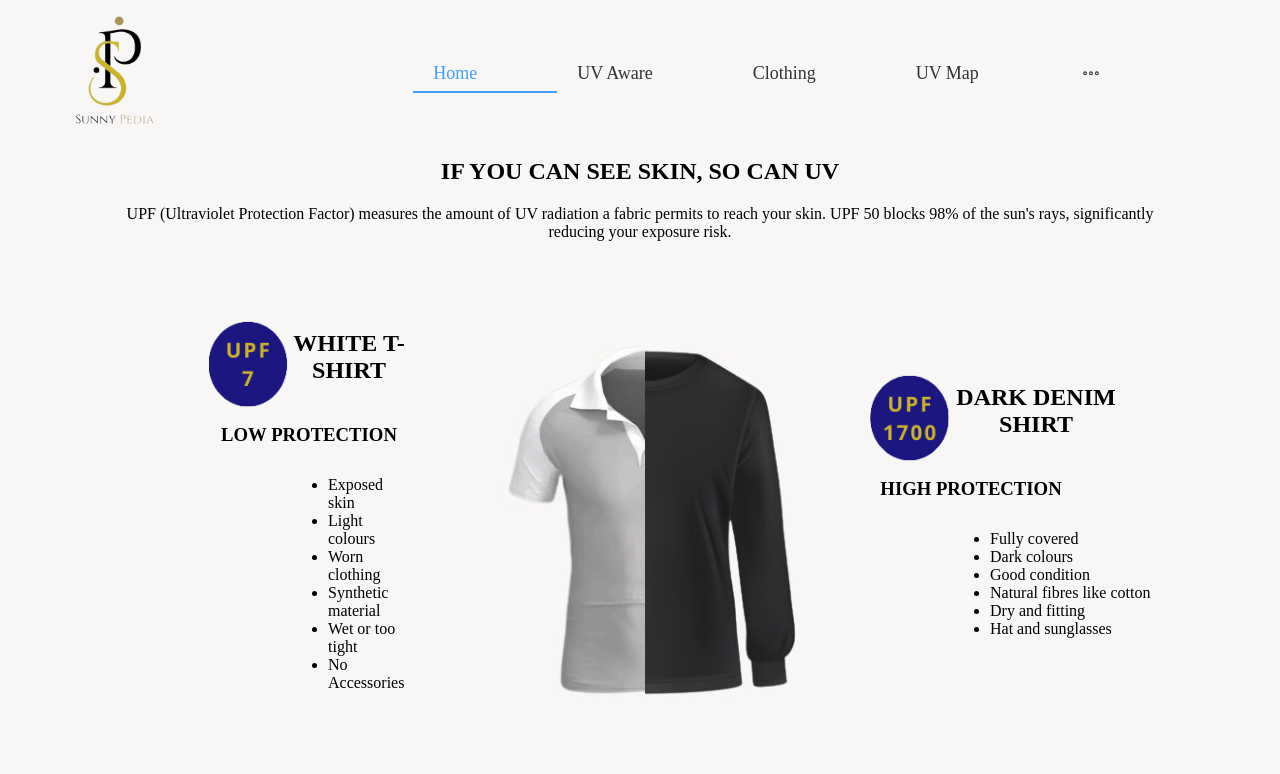
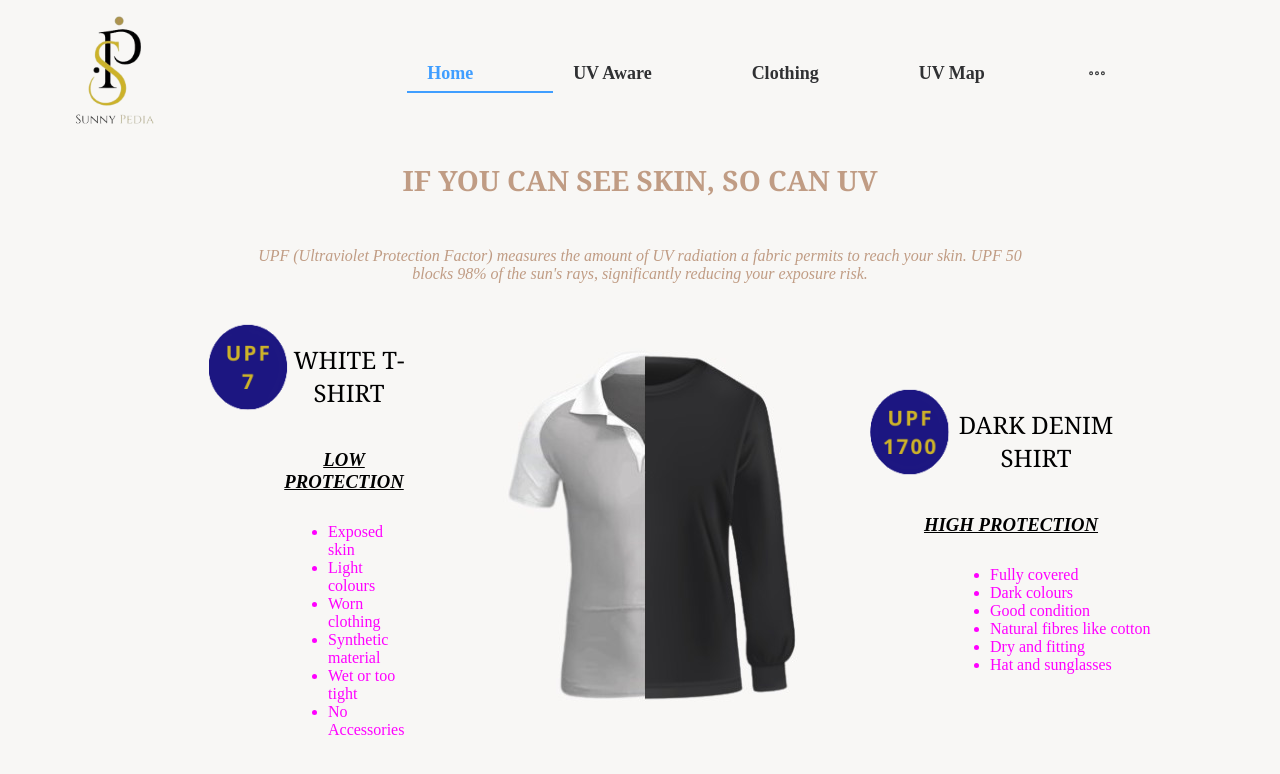
Before and after one commit to Eatgrilledfish/Sunnypedia, a Vue app in the folder Front/: page /clothing in a window 1280 px wide. Shown: the top 774 px of the page. Built offline with nearby package versions, Linux system fonts and the light colour scheme.

Commit message:
Font and UI for whole website

```diff
--- a/Front/src/App.vue
+++ b/Front/src/App.vue
@@ -65,6 +65,8 @@ export default {
 .el-menu-item {
   font-size: 18px;
   padding-right: 80px;
+  font-family: "Papyrus";
+  font-weight: 700;
 }
 
 .pediabg {
--- a/Front/src/components/Home.vue
+++ b/Front/src/components/Home.vue
@@ -86,6 +86,7 @@ export default {
   align-items: center; /* 垂直居中文本 */
   justify-content: center; /* 水平居中文本 */
   position: relative; /* 为了绝对定位文本覆盖层 */
+  margin-left: 70px;
 }
 
 .text-overlay {
@@ -95,14 +96,24 @@ export default {
   transform: translate(-50%, -50%);
   width: 80%; /* 根据需要调整宽度 */
   color: black;
-  padding-left: 500px;
+  padding-left: 400px;
+  font-family: "Papyrus";
+  font-weight: 700;
+  line-height: 40px;
+  font-size: 20px;
+
 }
 
 
 .overlay-heading {
-  font-size: 24px; /* 标题大小 */
-  margin-bottom: 10px; /* 标题和段落之间的间距 */
-  margin-top: -40px; /* 向上移动标题 */
+  margin-bottom: 40px; /* 标题和段落之间的间距 */
+  margin-top: -20px; /* 向上移动标题 */
+  font-family: "Papyrus";
+  font-size: 40px;
+  font-style: normal;
+  font-variant: normal;
+  font-weight: 700;
+  line-height: 45px;
 }
 
 .carousel-content {
@@ -137,6 +148,8 @@ export default {
   text-align: center; /* 确保文本在其容器中居中 */
   flex: 1 0 40%; /* 根据需要调整宽度和基础设置 */
   padding: 20px; /* 添加一些内边距，根据需要调整 */
+  color: #c09c84; /* 设置文本颜色 */
+  font-style: italic; /* 使文本倾斜 */
 
 }
 
--- a/Front/src/components/SunscreenCalculator.vue
+++ b/Front/src/components/SunscreenCalculator.vue
@@ -6,13 +6,13 @@
       <div style="flex: 1; margin-left: 300px;"> <!-- 根据需要调整边距 -->
         <img :src="sunOutlineImageUrl" alt="Description Image" style="width: 100%; max-width: 200px; height: auto;">
       </div>
-      <div style="flex: 3;margin-right: 200px;">
+      <div style="flex: 3;margin-right: 200px; font-family: Rockwell; font-size: 20px;color: #c09c84; /* 设置文本颜色 */ font-style: italic; /* 使文本倾斜 */">
         <p>Worrying if you've been applying enough sunscreen? Sit back and leave the heavy math to us.</p>
         <p>SunnyPedia's new Sunscreen Calculator highly customised formula can tell you exactly how much YOU need! Give it a spin!</p>
       </div>
     </div>
 
-    <h1 style="margin-left: 330px;">User Profile</h1>
+    <h1 style="margin-left: 330px; color: #c09c84; text-decoration: underline;">User Profile</h1>
 
 
     <div style="display: flex; align-items: flex-start;">
--- a/Front/src/components/UvaAware.vue
+++ b/Front/src/components/UvaAware.vue
@@ -7,20 +7,20 @@
     <div class="content-wrapper">
       <img :src="item.image" :alt="`Image ${index + 1}`" class="image">
       <h2>{{ item.heading1 }}</h2>
-      <p>{{ item.text1 }}</p>
+      <p1>{{ item.text1 }}</p1>
     </div>
     <div class="subheading" v-if="item.heading2">
       <h3>{{ item.heading2 }}</h3>
     </div>
-    <p>{{ item.text2 }}</p>
+    <p2>{{ item.text2 }}</p2>
   </div>
     <div class="wrap-column">
       <div class="echart-container" ref="echartDom"></div>
       <div class="chart-description">
         <h2>{{ chartDescription.heading }}</h2>
-        <p>{{ chartDescription.text }}</p>
+        <p1>{{ chartDescription.text }}</p1>
         <h3>{{ chartDescription.heading2 }}</h3>
-        <p>{{ chartDescription.text2 }}</p>
+        <p2>{{ chartDescription.text2 }}</p2>
       </div>
   </div>
 </div>
@@ -131,28 +131,50 @@ export default {
   margin: 10px;
   text-align: left;
   align-items: flex-start;
+  margin-left: 30px;
+
 }
-.content-wrapper, .subheading {
+.content-wrapper {
   width: 100%; /* 确保包裹元素占满列的宽度 */
+
+  font-size: 15px;
+
+  font-variant: normal;
+  font-weight: 400;
+  line-height: 21.4286px;
 }
+
 .column h2 {
   text-align: center;
+
+   font-size: 24px; font-style: normal; font-variant: small-caps; font-weight: 700; line-height: 26.4px;color: #c09c84; font-family: Rockwell;
 }
+.column p1{
+
+  font-family: Rockwell;font-size: 15px; font-style: light; font-style: italic;  font-weight: 500; line-height: 26.4px;
+}
+.column p2{
+
+  font-family: Rockwell;font-size: 15px; font-style: light; font-weight: 500; line-height: 26.4px;
+}
+
+
 .image {
-  max-width: 500px;
-  height: 330px; /* 或你希望的固定高度 */
+  max-width: 450px;
+  height: 300px; /* 或你希望的固定高度 */
+
 
 }
 .column h3 {
   align-items: flex-start;
-}
-h2, h3 {
-  margin: 10px 0;
+   font-size: 20px; font-style: normal; font-weight: 700; line-height: 26.4px;text-decoration: underline;
+
 }
 
 .chart-description h2 {
   text-align: center;
-  /* 更多样式 */
+  font-size: 24px; font-style: normal; font-variant: small-caps; font-weight: 700; line-height: 26.4px;color: #c09c84; font-family: Rockwell;
+
 }
 
 .wrap-column {
@@ -162,10 +184,22 @@ h2, h3 {
   margin: 20px;
   text-align: left;
 }
+.wrap-column p1{
+  font-family: Rockwell;font-size: 15px; font-style: light; font-style: italic;  font-weight: 500; line-height: 24px;
+}
 
+.wrap-column p2{
+  font-family: Rockwell;font-size: 15px; font-style: light; font-weight: 500; line-height: 26.4px;
+}
+
+.wrap-column h3{
+
+   font-size: 20px; font-style: normal; font-variant: normal; font-weight: 700; line-height: 26.4px;text-decoration: underline;
+
+}
 .echart-container {
-  width: 500px;
-  height:330px;
+  width: 450px;
+  height:300px;
 
 }
 </style>
--- a/Front/src/components/clothing.vue
+++ b/Front/src/components/clothing.vue
@@ -65,11 +65,16 @@ export default {
 }
 
 .heading {
-
+  color: #c09c84; /* 设置文本颜色 */
+  font-size: 28px;
+  font-family: Cambria;
 }
 
 .text {
-  margin: 0 100px; /* 简化了左右外边距的设置 */
+  margin: 0 250px; /* 简化了左右外边距的设置 */
+  color: #c09c84; /* 设置文本颜色 */
+  font-style: italic; /* 使文本倾斜 */
+  margin-top: 25px;
 }
 .side-image-left {
   max-width: 80px; /* 根据需要调整图片大小 */
@@ -94,7 +99,7 @@ export default {
 .centered-image {
   max-width: 100%; /* 确保图片不会超过其容器的宽度 */
   height: auto; /* 保持图片的原始宽高比 */
-  margin-top: 40px;
+  margin-top: 0px;
   margin-left: 60px;
 }
 
@@ -104,32 +109,46 @@ export default {
 .heading2-left {
   margin-left: 200px;
   margin-bottom: 40px;
+  font-weight: 500;
+  font-family: Cambria;
 }
 
 .heading2-right{
   margin-bottom: 40px;
   margin-right: 150px;
+  font-weight: 500;
+  font-family: Cambria;
 
 }
 
 .subheading-left {
-  padding-left: 200px;
+  padding-left: 270px;
   margin-bottom: 30px;
+  text-decoration: underline;
+  font-style: italic;
+  font-weight: 800;
 }
 
 .subheading-right {
   margin-bottom: 30px;
-  margin-right: 200px;
+  margin-right: 120px;
+  text-decoration: underline;
+  font-style: italic;
+  font-weight: 800;
 }
 
 .dot-points-left {
   text-align: left; /* 确保点状列表左对齐 */
   margin-left: 280px;
+  color: #ff00ff;
+  font-family: Rockwell;
 }
 
 .dot-points-right {
   text-align: left; /* 确保点状列表左对齐 */
   margin-left: 80px;
+  color: #ff00ff;
+  font-family: Rockwell;
 
 }
 
```
